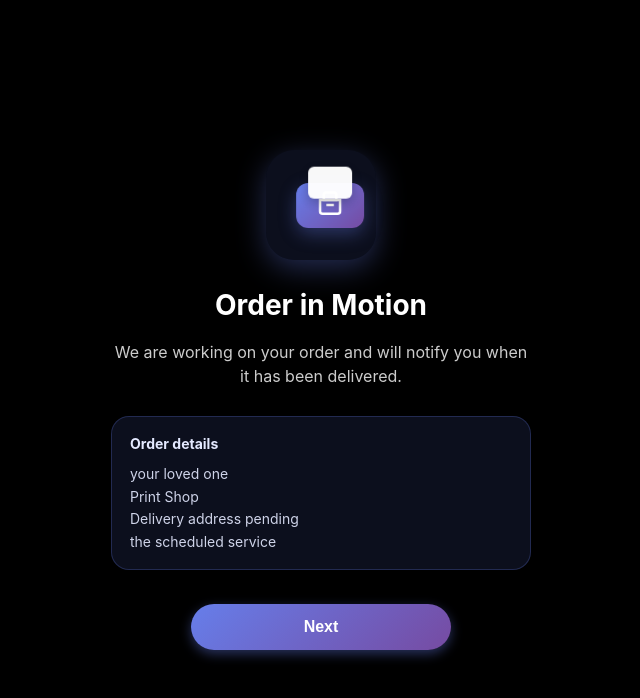
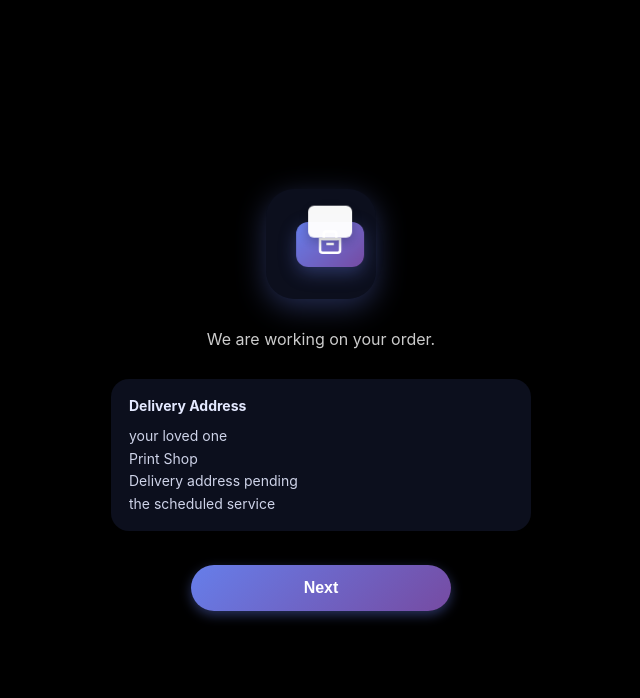
Before and after one commit to dashqrcodes/DASH, a Next.js app: page /print-confirmation in a window 1280 px wide. Shown: the top 698 px of the page, without its empty margins (319-959 px from the left). Built offline with nearby package versions, Linux system fonts and the light colour scheme.

Commit message:
Simplify print confirmation screen

```diff
--- a/src/pages/print-confirmation.tsx
+++ b/src/pages/print-confirmation.tsx
@@ -1,4 +1,4 @@
-import React, { useEffect, useMemo } from 'react';
+import React, { useEffect } from 'react';
 import Head from 'next/head';
 import { useRouter } from 'next/router';
 
@@ -31,13 +31,6 @@ const PrintConfirmationPage: React.FC = () => {
       if (sunset) localStorage.setItem('sunset', sunset);
     }
   }, [customerName, sunrise, sunset]);
-
-  const headline = useMemo(() => {
-    if (!customerName || customerName === 'your loved one') {
-      return 'Order in Motion';
-    }
-    return `Celebrating ${customerName}`;
-  }, [customerName]);
 
   return (
     <>
@@ -119,36 +112,31 @@ const PrintConfirmationPage: React.FC = () => {
           </div>
 
           <div style={{ display: 'flex', flexDirection: 'column', gap: '18px', width: '100%' }}>
-            <h1 style={{
-              fontSize: 'clamp(22px, 5vw, 28px)',
-              margin: 0,
-              fontWeight: 700,
-              color: '#FFFFFF'
-            }}>
-              {headline}
-            </h1>
-            <p style={{
+            <p
+              style={{
                 margin: 0,
                 fontSize: 'clamp(14px, 3.5vw, 16px)',
                 color: 'rgba(255,255,255,0.8)',
                 lineHeight: 1.5
-            }}>
-              We are working on your order and will notify you when it has been delivered.
+              }}
+            >
+              We are working on your order.
             </p>
           </div>
 
-          <div style={{
+          <div
+            style={{
               width: '100%',
               borderRadius: '18px',
               background: 'rgba(102,126,234,0.12)',
-            border: '1px solid rgba(102,126,234,0.25)',
               padding: '16px 18px',
               color: '#e4e9ff',
               fontSize: '14px',
               lineHeight: 1.6,
               textAlign: 'left'
-          }}>
-            <strong>Order details</strong>
+            }}
+          >
+            <strong>Delivery Address</strong>
             <div style={{ marginTop: '8px', opacity: 0.9 }}>
               {customerName && <div>{customerName}</div>}
               <div>{funeralHome}</div>
```
Lines whose indentation alone changed are shown as unchanged.
